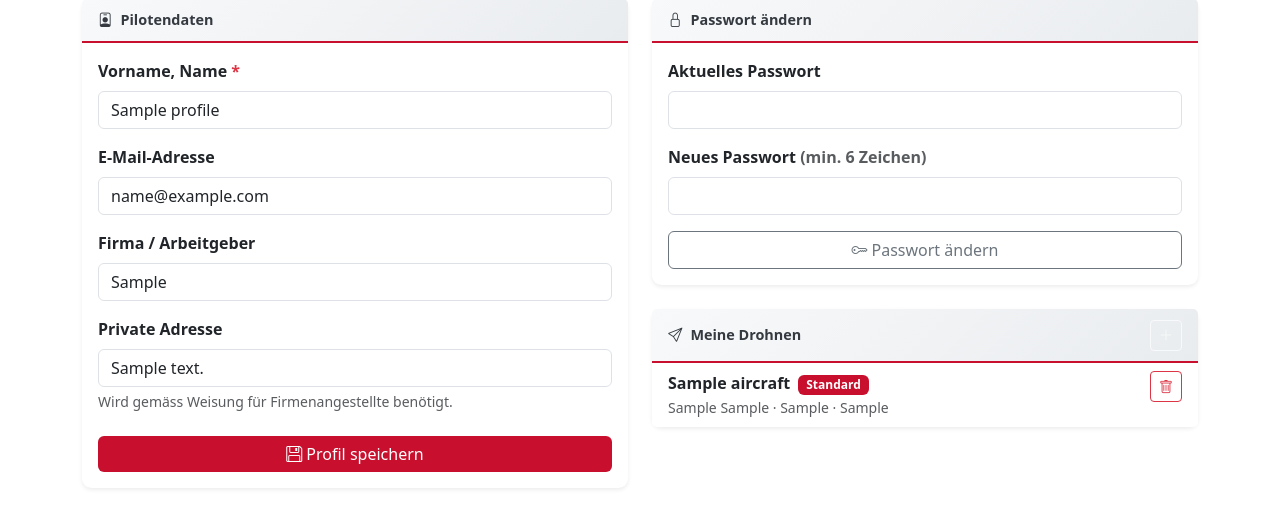
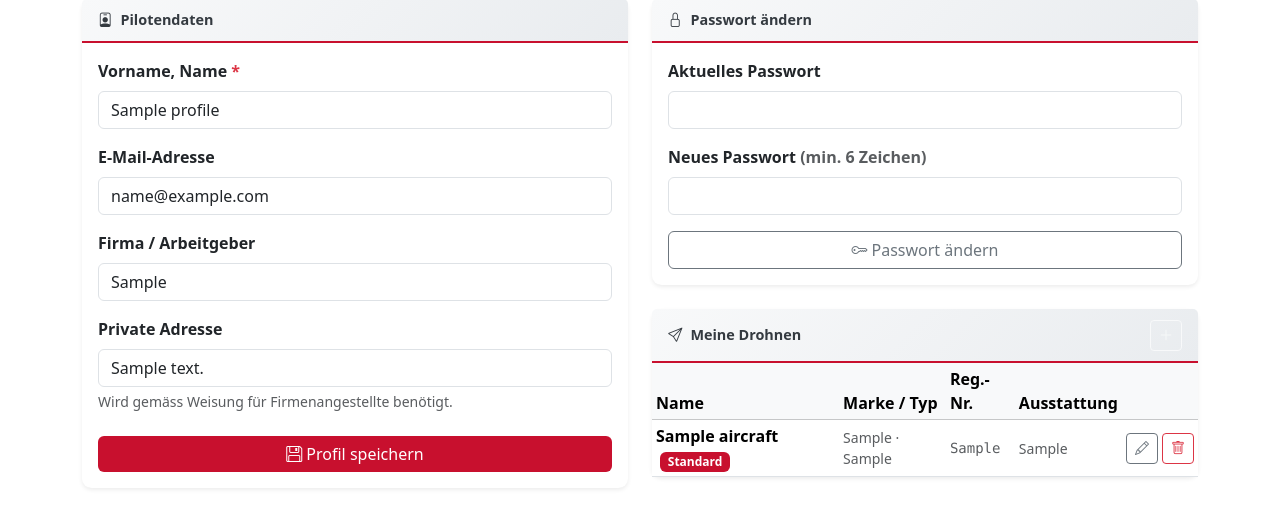
Before and after one commit to urswilli/drohnenprotokoll-tool, a Flask app: page /profile in a window 1280 px wide. Shown: the part 134-662 px from the top of the page. Run offline with Flask 3, Linux system fonts and the light colour scheme; the visitor is signed in with stand-in values (Sample User, id 1); tables that the repository leaves empty hold one stand-in row (values such as "Sample post").

Commit message:
feat: SRG-UE Default, EVA-Signatur-Split, Meine Drohnen CRUD, Sendeformat Auto-Save
- SRG-UE: Defaultwert "SRF" im Formular
- EVA-Signatur aufgeteilt in Name + E-Mail; automatische Übernahme aus Sektion 3 via JS
- Meine Drohnen: Tabellenansicht + Edit-Modal analog Admin-Drohnenverwaltung
- Dropdown "Drohne auswählen": persönliche Drohnen als optgroup "Meine Drohnen" ergänzt
- Sendeformat-Freitext wird nach Formularabschluss automatisch in DB gespeichert

Co-Authored-By: Claude Sonnet 4.6 <noreply@anthropic.com>

```diff
--- a/app.py
+++ b/app.py
@@ -406,6 +406,12 @@ def submit():
         flash(f'Fehler beim PDF-Erstellen: {e}', 'danger')
         return redirect(url_for('index'))
 
+    sf = form_data.get('sendeformat', '').strip()
+    if sf:
+        with get_db() as conn:
+            conn.execute('INSERT OR IGNORE INTO sendeformate(name) VALUES(?)', (sf,))
+            conn.commit()
+
     email_sent = False
     email_msg = ''
     if form_data.get('send_email') == 'on':
@@ -514,6 +520,19 @@ def profile():
                      1 if request.form.get('ac_default') else 0))
                 conn.commit()
                 flash('Drohne hinzugefügt.', 'success')
+
+            elif action == 'edit_aircraft':
+                ac_id = request.form.get('ac_id')
+                conn.execute('''UPDATE aircraft SET name=?, brand=?, type_serial=?, registration=?, equipment=?
+                                WHERE id=? AND user_id=?''',
+                    (request.form.get('ac_name', ''),
+                     request.form.get('ac_brand', ''),
+                     request.form.get('ac_type', ''),
+                     request.form.get('ac_reg', ''),
+                     request.form.get('ac_equip', ''),
+                     ac_id, user_id))
+                conn.commit()
+                flash('Drohne aktualisiert.', 'success')
 
             elif action == 'delete_aircraft':
                 ac_id = request.form.get('ac_id')
--- a/templates/profile.html
+++ b/templates/profile.html
@@ -126,22 +126,40 @@
       </div>
 
       <!-- Drohnenliste -->
-      <div class="list-group list-group-flush">
       {% if aircraft_list %}
+      <div class="table-responsive">
+        <table class="table table-sm table-hover align-middle mb-0">
+          <thead class="table-light">
+            <tr>
+              <th>Name</th>
+              <th>Marke / Typ</th>
+              <th>Reg.-Nr.</th>
+              <th>Ausstattung</th>
+              <th class="text-end"></th>
+            </tr>
+          </thead>
+          <tbody>
             {% for ac in aircraft_list %}
-          <div class="list-group-item">
-            <div class="d-flex justify-content-between align-items-start">
-              <div>
+            <tr>
+              <td>
                 <strong>{{ ac.name }}</strong>
                 {% if ac.is_default %}<span class="badge bg-srg ms-1 small">Standard</span>{% endif %}
-                <br>
-                <span class="text-muted small">
-                  {{ ac.brand }} {{ ac.type_serial }}
-                  {% if ac.registration %} · {{ ac.registration }}{% endif %}
-                  {% if ac.equipment %} · {{ ac.equipment }}{% endif %}
-                </span>
-              </div>
-              <div class="d-flex gap-1">
+              </td>
+              <td class="text-muted small">{{ ac.brand }}{% if ac.type_serial %} · {{ ac.type_serial }}{% endif %}</td>
+              <td class="text-muted font-monospace small">{{ ac.registration or '–' }}</td>
+              <td class="text-muted small">{{ ac.equipment or '–' }}</td>
+              <td class="text-end">
+                <div class="d-flex gap-1 justify-content-end">
+                  <button type="button" class="btn btn-outline-secondary btn-sm"
+                          data-bs-toggle="modal" data-bs-target="#editAircraftModal"
+                          data-id="{{ ac.id }}"
+                          data-name="{{ ac.name }}"
+                          data-brand="{{ ac.brand }}"
+                          data-type="{{ ac.type_serial }}"
+                          data-reg="{{ ac.registration }}"
+                          data-equip="{{ ac.equipment }}">
+                    <i class="bi bi-pencil"></i>
+                  </button>
                   {% if not ac.is_default %}
                   <form method="post" class="d-inline">
                     <input type="hidden" name="action" value="set_default">
@@ -160,16 +178,76 @@
                     </button>
                   </form>
                 </div>
+              </td>
+            </tr>
+            {% endfor %}
+          </tbody>
+        </table>
       </div>
-          </div>
-          {% endfor %}
       {% else %}
-          <div class="list-group-item text-muted text-center py-3">
+      <div class="p-3 text-muted text-center">
         <i class="bi bi-send-x me-1"></i>Noch keine Drohnen hinterlegt.
       </div>
       {% endif %}
     </div>
   </div>
 </div>
+
+<!-- Edit-Aircraft Modal -->
+<div class="modal fade" id="editAircraftModal" tabindex="-1">
+  <div class="modal-dialog">
+    <div class="modal-content">
+      <div class="modal-header">
+        <h5 class="modal-title"><i class="bi bi-pencil me-2"></i>Drohne bearbeiten</h5>
+        <button type="button" class="btn-close" data-bs-dismiss="modal"></button>
+      </div>
+      <form method="post">
+        <input type="hidden" name="action" value="edit_aircraft">
+        <input type="hidden" name="ac_id" id="editAcId">
+        <div class="modal-body">
+          <div class="mb-3">
+            <label class="form-label fw-semibold">Bezeichnung / Name *</label>
+            <input type="text" name="ac_name" id="editAcName" class="form-control" required>
+          </div>
+          <div class="mb-3">
+            <label class="form-label fw-semibold">Marke</label>
+            <input type="text" name="ac_brand" id="editAcBrand" class="form-control">
+          </div>
+          <div class="mb-3">
+            <label class="form-label fw-semibold">Typ / Seriennummer</label>
+            <input type="text" name="ac_type" id="editAcType" class="form-control">
+          </div>
+          <div class="mb-3">
+            <label class="form-label fw-semibold">Reg.-Nr. (eID)</label>
+            <input type="text" name="ac_reg" id="editAcReg" class="form-control">
+          </div>
+          <div class="mb-3">
+            <label class="form-label fw-semibold">Spez. Ausstattung</label>
+            <input type="text" name="ac_equip" id="editAcEquip" class="form-control">
+          </div>
+        </div>
+        <div class="modal-footer">
+          <button type="button" class="btn btn-outline-secondary" data-bs-dismiss="modal">Abbrechen</button>
+          <button type="submit" class="btn btn-srg">
+            <i class="bi bi-floppy me-1"></i>Speichern
+          </button>
+        </div>
+      </form>
+    </div>
+  </div>
 </div>
 {% endblock %}
+
+{% block scripts %}
+<script>
+document.getElementById('editAircraftModal')?.addEventListener('show.bs.modal', function(e) {
+  const btn = e.relatedTarget;
+  document.getElementById('editAcId').value    = btn.dataset.id;
+  document.getElementById('editAcName').value  = btn.dataset.name;
+  document.getElementById('editAcBrand').value = btn.dataset.brand;
+  document.getElementById('editAcType').value  = btn.dataset.type;
+  document.getElementById('editAcReg').value   = btn.dataset.reg;
+  document.getElementById('editAcEquip').value = btn.dataset.equip;
+});
+</script>
+{% endblock %}
```
Also changed, not shown: templates/form.html (+47 -7 lines). Lines whose indentation alone changed are shown as unchanged.
